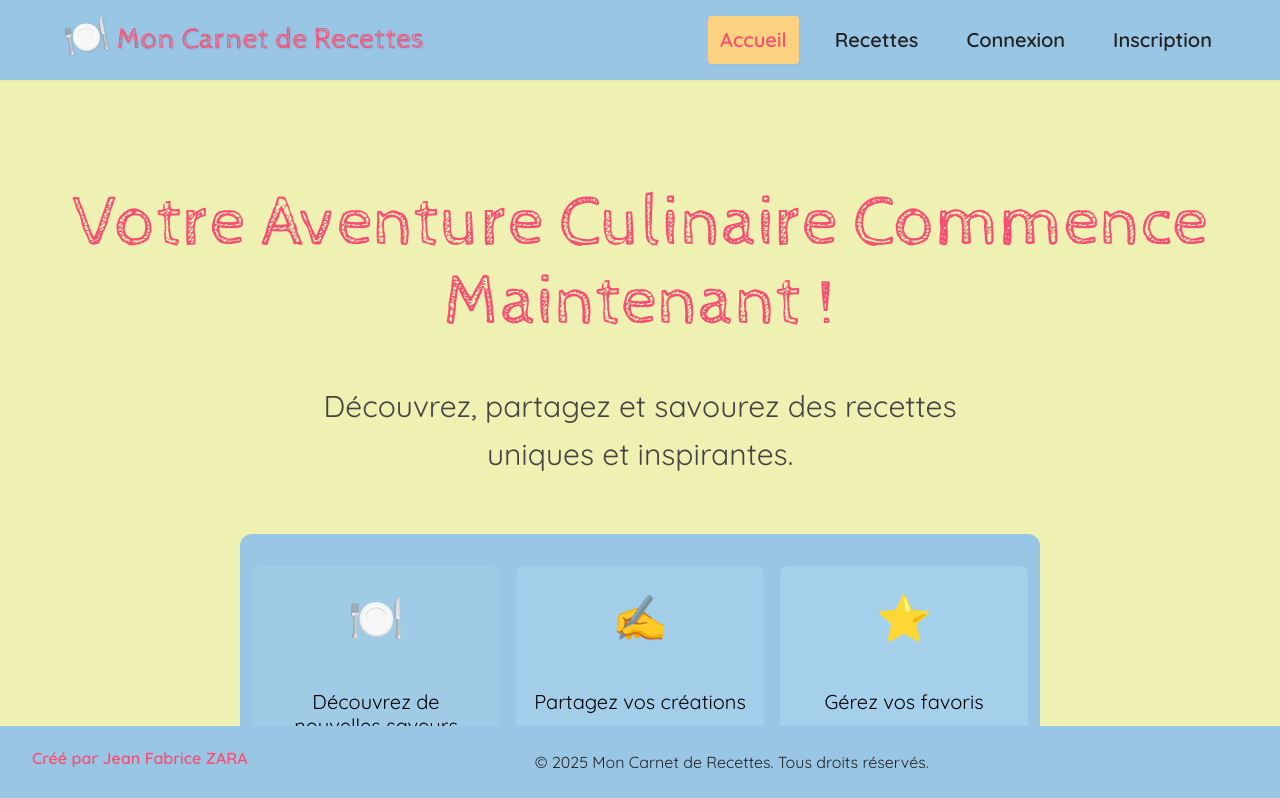
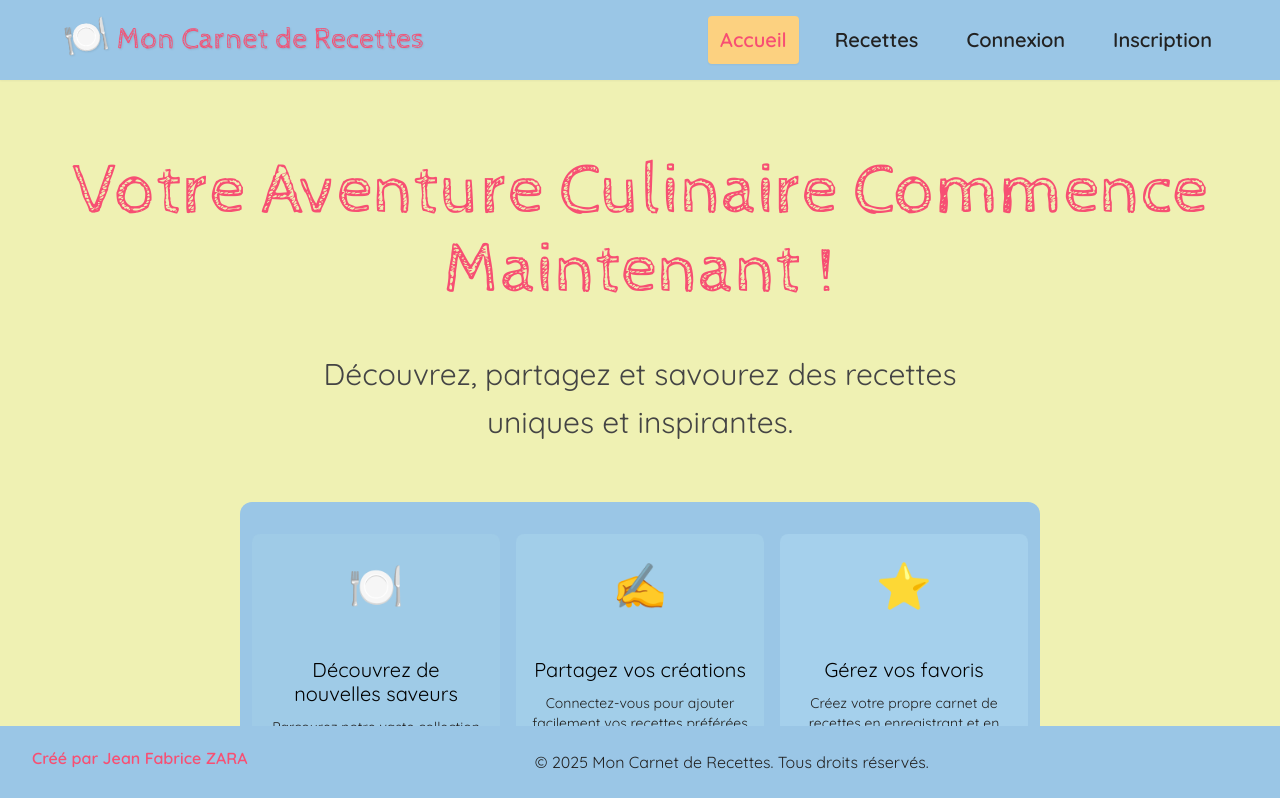
Before and after one commit to jfzara/YouChef, a React (Vite) app: page / in a window 1280 px wide. Shown: the top 798 px of the page. Built offline with nearby package versions, Linux system fonts and the light colour scheme.

Commit message:
desktop 3

```diff
--- a/src/pages/Accueil.jsx
+++ b/src/pages/Accueil.jsx
@@ -10,7 +10,7 @@ import Footer from '../components/Footer/Footer';
 // --- Styled Components pour la Page d'Accueil ---
 
 const AccueilContainer = styled(motion.div)`
-    margin-top: 3rem; /* Espace réduit par défaut pour desktop */
+    margin-top: 1rem; /* Espace réduit par défaut pour desktop */
     display: flex;
     flex-direction: column;
     justify-content: center;
```
